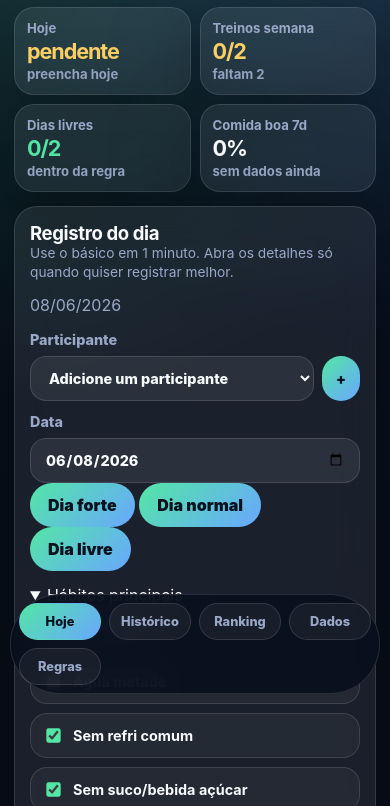
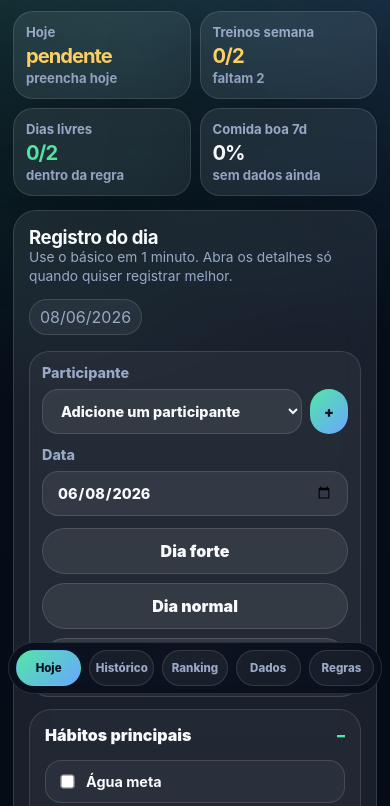
Before and after one commit to will1997ti/wll, a plain HTML site: page desafio-30-dias-app/index.html in a window 390 px wide. Shown: the part 140-946 px from the top of the page. Drawn offline with Linux system fonts and the light colour scheme.

Commit message:
Polish mobile UX and remove overlapping save bar

```diff
--- a/desafio-30-dias-app/styles.css
+++ b/desafio-30-dias-app/styles.css
@@ -25,20 +25,21 @@
   font-family: Inter, system-ui, -apple-system, BlinkMacSystemFont, "Segoe UI", sans-serif;
 }
 button, input, select, textarea { font: inherit; }
-.app-shell { width: min(1120px, 100%); margin: 0 auto; padding: 18px 18px 98px; }
-.hero { display: flex; align-items: flex-start; justify-content: space-between; gap: 14px; margin-bottom: 16px; }
+.app-shell { width: min(1080px, 100%); margin: 0 auto; padding: 16px 16px 104px; }
+.hero { display: flex; align-items: flex-start; justify-content: space-between; gap: 14px; margin-bottom: 14px; }
+.compact-hero h1 { font-size: clamp(2.7rem, 15vw, 5.2rem); }
 h1, h2, h3, p { margin: 0; }
-h1 { font-size: clamp(2rem, 11vw, 5.1rem); line-height: .88; letter-spacing: -0.085em; max-width: 760px; }
+h1 { line-height: .88; letter-spacing: -0.085em; max-width: 760px; }
 h2 { font-size: 1.16rem; letter-spacing: -.02em; }
 h3 { font-size: 1rem; }
-.eyebrow { color: var(--accent); text-transform: uppercase; letter-spacing: .16em; font-weight: 850; font-size: .74rem; margin-bottom: 8px; }
-.subtitle { margin-top: 10px; color: var(--muted); max-width: 580px; line-height: 1.45; }
+.eyebrow { color: var(--accent); text-transform: uppercase; letter-spacing: .16em; font-weight: 850; font-size: .72rem; margin-bottom: 8px; }
+.subtitle { margin-top: 8px; color: var(--muted); max-width: 580px; line-height: 1.45; }
 .tabs {
   position: sticky;
   top: 0;
   z-index: 20;
   display: grid;
-  grid-template-columns: repeat(4, 1fr);
+  grid-template-columns: repeat(5, 1fr);
   gap: 8px;
   padding: 10px 0 14px;
   background: linear-gradient(180deg, rgba(7,17,31,.98), rgba(7,17,31,.84));
@@ -57,7 +58,7 @@
 .tab-panel.active { display: block; }
 .dashboard { display: grid; grid-template-columns: repeat(4, 1fr); gap: 12px; margin: 4px 0 14px; }
 .metric {
-  min-height: 104px;
+  min-height: 102px;
   display: grid;
   align-content: space-between;
   background: var(--card);
@@ -68,7 +69,7 @@
   backdrop-filter: blur(18px);
 }
 .metric span { color: var(--muted); font-size: .82rem; font-weight: 750; }
-.metric strong { font-size: 1.65rem; letter-spacing: -.05em; }
+.metric strong { font-size: 1.55rem; letter-spacing: -.05em; }
 .metric.good strong { color: var(--accent); }
 .metric.warn strong { color: var(--warn); }
 .metric.bad strong { color: var(--danger); }
@@ -80,11 +81,19 @@
   box-shadow: var(--shadow);
   backdrop-filter: blur(18px);
 }
+.quick-card {
+  padding: 14px;
+  border-radius: 22px;
+  background: rgba(255,255,255,.045);
+  border: 1px solid var(--line);
+}
 .section-title { display: flex; align-items: flex-start; justify-content: space-between; gap: 12px; margin-bottom: 16px; color: var(--muted); }
 .section-title h2 { color: var(--text); }
-form { display: grid; gap: 14px; }
+.date-pill { padding: 7px 10px; border-radius: 999px; border: 1px solid var(--line); background: rgba(255,255,255,.06); }
+form { display: grid; gap: 12px; }
 .two-cols { display: grid; grid-template-columns: 1fr 1fr; gap: 12px; }
 .meal-grid { display: grid; grid-template-columns: 1fr 1fr; gap: 12px; }
+.clean-meal-grid label { padding: 12px; border-radius: 18px; background: rgba(255,255,255,.04); border: 1px solid var(--line); }
 label { display: grid; gap: 8px; color: var(--muted); font-weight: 760; font-size: .9rem; }
 input, select, textarea {
   width: 100%;
@@ -97,22 +106,46 @@
 }
 input:focus, select:focus, textarea:focus { border-color: rgba(83,230,165,.75); box-shadow: 0 0 0 4px rgba(83,230,165,.09); }
 select option { color: #111827; }
-textarea { min-height: 74px; resize: vertical; line-height: 1.4; }
+textarea { min-height: 76px; resize: vertical; line-height: 1.4; }
 .row-input { display: grid; grid-template-columns: 1fr auto; gap: 8px; }
+.mood-grid { display: grid; grid-template-columns: repeat(3, 1fr); gap: 9px; margin-top: 12px; }
+.mood { min-height: 46px; background: rgba(255,255,255,.08); color: var(--text); border: 1px solid var(--line); }
+.accordion {
+  border: 1px solid var(--line);
+  background: rgba(255,255,255,.035);
+  border-radius: 22px;
+  overflow: hidden;
+}
+.accordion summary {
+  cursor: pointer;
+  padding: 15px;
+  font-weight: 900;
+  list-style: none;
+}
+.accordion summary::-webkit-details-marker { display: none; }
+.accordion summary::after { content: '+'; float: right; color: var(--accent); }
+.accordion[open] summary::after { content: '–'; }
+.accordion > :not(summary) { margin: 0 15px 15px; }
 .checks { display: grid; grid-template-columns: 1fr 1fr; gap: 9px; }
-.checks label {
+.compact-checks label {
   display: flex;
   align-items: center;
-  gap: 10px;
-  padding: 12px;
+  gap: 9px;
+  padding: 11px;
   border: 1px solid var(--line);
-  border-radius: 17px;
+  border-radius: 16px;
   background: rgba(255,255,255,.045);
   color: var(--text);
   font-weight: 720;
 }
-.checks input { width: auto; accent-color: var(--accent); transform: scale(1.1); }
+.checks input { width: auto; accent-color: var(--accent); transform: scale(1.08); }
 .actions { display: flex; gap: 10px; flex-wrap: wrap; }
+.save-actions {
+  position: static;
+  display: grid;
+  grid-template-columns: 1fr 1fr;
+  padding-top: 2px;
+}
 button {
   border: 0;
   border-radius: 999px;
@@ -131,7 +164,7 @@
 .evidence-preview img, .history-photo { width: 100%; max-height: 260px; object-fit: cover; border-radius: 18px; border: 1px solid var(--line); }
 .ranking, .history, .insights { display: grid; gap: 10px; }
 .insights { margin-bottom: 12px; }
-.rank-item, .history-item, .insight-item {
+.rank-item, .history-item, .insight-item, .data-box {
   display: grid;
   gap: 8px;
   padding: 14px;
@@ -151,6 +184,9 @@
 .meal-summary p { color: var(--muted); line-height: 1.45; }
 .meal-summary strong { color: var(--text); }
 .history-actions { display: flex; gap: 8px; margin-top: 4px; flex-wrap: wrap; }
+.data-grid { display: grid; grid-template-columns: repeat(2, 1fr); gap: 10px; }
+.data-box button, .data-box input { margin-top: 4px; }
+.danger-zone { border-color: rgba(255,107,107,.35); }
 .rules-list { display: grid; grid-template-columns: 1fr 1fr; gap: 10px; margin-top: 14px; }
 .rules-list article { padding: 14px; border-radius: 18px; background: rgba(255,255,255,.055); border: 1px solid var(--line); }
 .rules-list strong { display: block; margin-bottom: 6px; }
@@ -165,20 +201,23 @@
 }
 dialog::backdrop { background: rgba(0,0,0,.65); }
 @media (max-width: 900px) {
-  .dashboard { grid-template-columns: 1fr 1fr; }
+  .dashboard, .data-grid { grid-template-columns: 1fr 1fr; }
   .meal-grid, .checks, .rules-list { grid-template-columns: 1fr; }
 }
 @media (max-width: 640px) {
-  .app-shell { padding: 15px 14px 96px; }
+  .app-shell { padding: 13px 13px 96px; }
   .hero { align-items: flex-start; flex-direction: column; }
-  .tabs { position: fixed; left: 10px; right: 10px; bottom: 10px; top: auto; padding: 8px; border: 1px solid var(--line); border-radius: 999px; background: rgba(8, 15, 28, .9); }
-  .tab { padding: 10px 4px; font-size: .8rem; }
+  .subtitle { font-size: .92rem; }
+  .tabs { position: fixed; left: 8px; right: 8px; bottom: 10px; top: auto; padding: 7px; border: 1px solid var(--line); border-radius: 999px; background: rgba(8, 15, 28, .92); grid-template-columns: repeat(5, 1fr); }
+  .tab { padding: 10px 2px; font-size: .72rem; }
   .dashboard { grid-template-columns: 1fr 1fr; gap: 9px; }
   .metric { min-height: 88px; border-radius: 20px; padding: 12px; }
-  .metric strong { font-size: 1.35rem; }
+  .metric strong { font-size: 1.26rem; }
   .card { border-radius: 23px; padding: 15px; }
-  .two-cols { grid-template-columns: 1fr; }
+  .quick-card { padding: 12px; border-radius: 20px; }
+  .two-cols, .data-grid { grid-template-columns: 1fr; }
+  .mood-grid { grid-template-columns: 1fr; }
   .section-title { flex-direction: column; }
-  .sticky-actions { position: sticky; bottom: 76px; padding: 8px; margin: 0 -8px; background: rgba(8,15,28,.85); border: 1px solid var(--line); border-radius: 22px; backdrop-filter: blur(18px); }
-  .sticky-actions button { flex: 1 1 100%; }
+  .save-actions { grid-template-columns: 1fr; }
+  .save-actions button { min-height: 48px; }
 }
```
